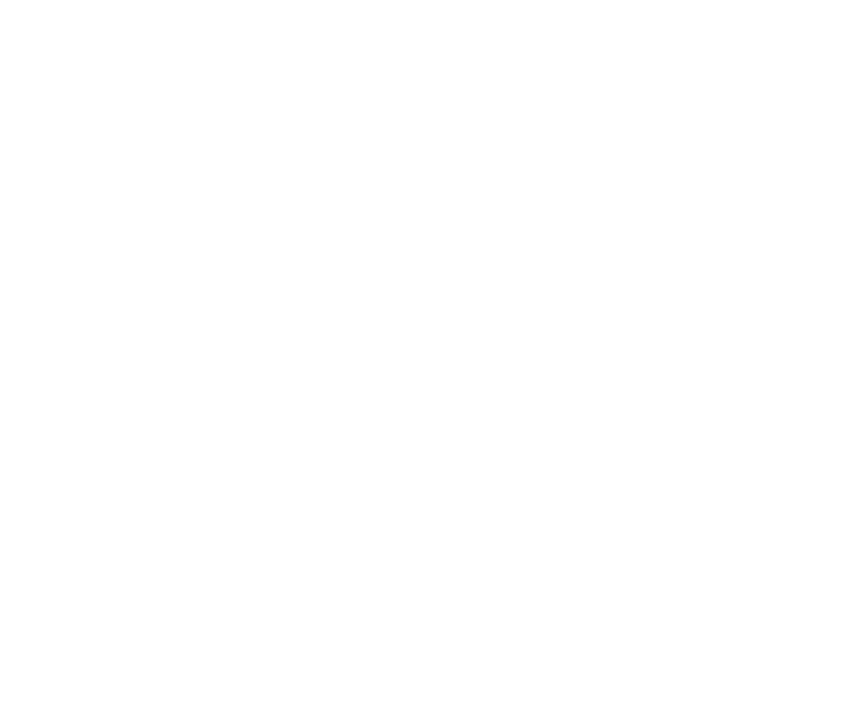
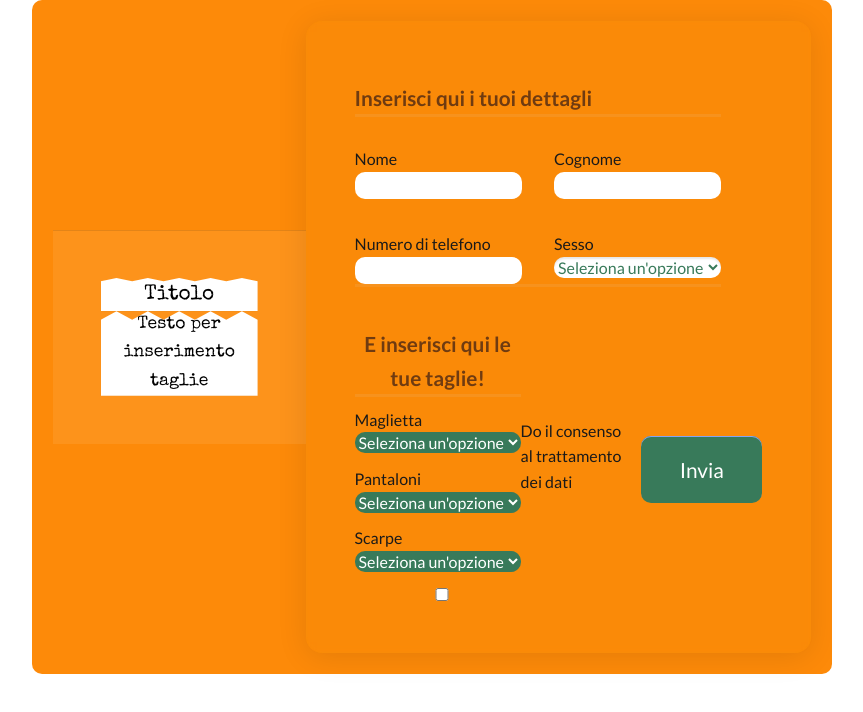
Before and after one commit to RyXkci/2mmshop-reg-clienti, a React (Vite) app: page /formdatival in a window 1280 px wide. Before the commit this address had no page. Shown: the top 712 px of the page, without its empty margins (208-1071 px from the left). Built offline with nearby package versions, Linux system fonts and the light colour scheme.

Commit message:
Added form validation using react-hook-form

```diff
--- a/package.json
+++ b/package.json
@@ -14,6 +14,7 @@
     "json-server": "^1.0.0-beta.1",
     "react": "^18.3.1",
     "react-dom": "^18.3.1",
+    "react-hook-form": "^7.53.0",
     "react-router-dom": "^6.26.0",
     "uuid": "^10.0.0"
   },
--- a/src/App.css
+++ b/src/App.css
@@ -6,6 +6,7 @@
     --primary-600: #e47902;
     --primary-700: #d16600;
 
+    --danger: #5a0000;
     --dark-900: #000000;
     --dark-700: hsl(0, 0%, 10%);
     --dark-600: hsl(0, 0%, 15%);
--- a/src/App.jsx
+++ b/src/App.jsx
@@ -8,6 +8,7 @@ import Basic from "./components/Basic";
 import Table from "./components/Table";
 import TanTable from "./components/TanTable";
 import DataForm from "./components/DataForm";
+import HookForm from "./components/HookForm";
 
 function App() {
 
@@ -26,6 +27,8 @@ function App() {
       />
       <Route path="/formdati" element={<DataForm />}
       />
+      <Route path="/formdatival" element={<HookForm />}
+      />
     </Routes>
     </BrowserRouter>
     </>
--- /dev/null
+++ b/src/components/HookForm.jsx
@@ -0,0 +1,235 @@
+import { useState } from "react";
+import { useForm } from "react-hook-form";
+
+import Success from "./Success";
+
+import "../stylesheets/form.css";
+
+export default function HookForm() {
+  const values = {
+    firstName: "",
+    lastName: "",
+    phoneNumber: "",
+    sex: "",
+    tShirtSize: "",
+    trouserSize: "",
+    shoeSize: "",
+    givenConsent: false,
+  };
+
+  const registerOptions = {
+    firstName: {
+      required: "Questo campo è obbligatorio",
+    },
+    lastName: {
+      required: "Questo campo è obbligatorio",
+    },
+    phoneNumber: {
+      required: "Questo campo è obbligatorio",
+      valueAsNumber: true,
+      validate: (value) => !isNaN(value) || "Inserisci un numero valido",
+    },
+    sex: {
+      required: "Seleziona un'opzione",
+    },
+    tShirtSize: {
+      required: "Seleziona un'opzione",
+    },
+    trouserSize: {
+      required: "Seleziona un'opzione",
+    },
+    shoeSize: {
+      required: "Seleziona un'opzione",
+    },
+    givenConsent: {
+      required: "Devi permetterci di utilizzare i tuoi dati",
+    },
+  };
+
+  const {
+    register,
+    control,
+    handleSubmit,
+    reset,
+    watch,
+    formState: { errors },
+  } = useForm({
+    defaultValues: values,
+  });
+
+  const submitData = (formData) => {
+    console.log(formData);
+  };
+
+  const [isSubmitted, setIsSubmitted] = useState(false);
+  return (
+    <main className="main">
+      <div className="form-container">
+        <section className="form-header">
+          <h1 className="form-title">Titolo</h1>
+          <p className="form-subtitle">Testo per inserimento taglie</p>
+        </section>
+
+        <form className="post-form" onSubmit={handleSubmit(submitData)}>
+          <article className="data-section has-bottom-border-shadow">
+            <h2 className="data-section__title has-bottom-border-shadow">
+              Inserisci qui i tuoi dettagli
+            </h2>
+            <div className="form-input">
+              <label htmlFor="firstname">Nome</label>
+              <input
+                type="text"
+                id="firstname"
+                name="firstName"
+                disabled={isSubmitted}
+                {...register("firstName", registerOptions.firstName)}
+              />
+              <div className="form-danger">
+                {errors?.firstName && errors.firstName.message}
+              </div>
+            </div>
+            <div className="form-input">
+              <label htmlFor="lastname">Cognome</label>
+              <input
+                type="text"
+                id="lastname"
+                name="lastName"
+                disabled={isSubmitted}
+                {...register("lastName", registerOptions.lastName)}
+              />
+              <div className="form-danger">
+                {errors?.lastName && errors.lastName.message}
+              </div>
+            </div>
+            <div className="form-input">
+              <label htmlFor="phone">Numero di telefono</label>
+              <input
+                type="input"
+                id="phone"
+                name="phoneNumber"
+                disabled={isSubmitted}
+                {...register("phoneNumber", registerOptions.phoneNumber)}
+              />
+
+              <div className="form-danger">
+                {errors?.phoneNumber && errors.phoneNumber.message}
+              </div>
+            </div>
+            <div className="form-dropdown dropdown-white">
+              <label htmlFor="sex">Sesso</label>
+              <select
+                className="form-dropdown has-inner-box-shadow"
+                id="sesso"
+                name="sesso"
+                disabled={isSubmitted}
+                {...register("sex", registerOptions.sex)}
+              >
+                <option value="">Seleziona un'opzione</option>
+                <option value="m">M</option>
+                <option value="f">F</option>
+              </select>
+              <div className="form-danger">
+                {errors?.sex && errors.sex.message}
+              </div>
+            </div>
+          </article>
+          <article className="sizes-section has-bottom-border">
+            <h1 className="sizes-section__title has-bottom-border-shadow">
+              E inserisci qui le tue taglie!
+            </h1>
+            <div className="form-dropdown">
+              <label htmlFor="tshirt">Maglietta</label>
+              <select
+                className="has-top-box-shadow"
+                id="maglietta"
+                name="tShirtSize"
+                disabled={isSubmitted}
+                {...register("tShirtSize", registerOptions.tShirtSize)}
+              >
+                <option value="">Seleziona un'opzione</option>
+                <option value="xxs">XXS</option>
+                <option value="xs">XS</option>
+                <option value="s">S</option>
+                <option value="m">M</option>
+                <option value="l">L</option>
+                <option value="xl">XL</option>
+                <option value="xxl">XXL</option>
+              </select>
+              <div className="form-danger">
+                {errors?.tShirtSize && errors.tShirtSize.message}
+              </div>
+            </div>
+            <div className="form-dropdown">
+              <label htmlFor="pantaloni">Pantaloni</label>
+              <select
+                className="has-top-box-shadow"
+                id="pantaloni"
+                name="trouserSize"
+                disabled={isSubmitted}
+                {...register("trouserSize", registerOptions.trouserSize)}
+              >
+                <option value="">Seleziona un'opzione</option>
+                <option value="38">38</option>
+                <option value="40">40</option>
+                <option value="42">42</option>
+                <option value="44">44</option>
+                <option value="46">46</option>
+                <option value="48">48</option>
+                <option value="50">50</option>
+                <option value="52">52</option>
+                <option value="54">54</option>
+                <option value="56">56</option>
+                <option value="58">58</option>
+              </select>
+              <div className="form-danger">
+                {errors?.trouserSize && errors.trouserSize.message}
+              </div>
+            </div>
+            <div className="form-dropdown">
+              <label htmlFor="scarpe">Scarpe</label>
+              <select
+                className="has-top-box-shadow"
+                id="scarpe"
+                name="shoeSize"
+                disabled={isSubmitted}
+                {...register("shoeSize", registerOptions.shoeSize)}
+              >
+                <option value="">Seleziona un'opzione</option>
+                <option value="36">36</option>
+                <option value="37">37</option>
+                <option value="38">38</option>
+                <option value="40">40</option>
+                <option value="42">42</option>
+                <option value="44">44</option>
+                <option value="46">46</option>
+              </select>
+              <div className="form-danger">
+                {errors?.shoeSize && errors.shoeSize.message}
+              </div>
+            </div>
+          </article>
+          <label htmlFor="consent">
+            Do il consenso al trattamento dei dati
+          </label>
+          <input
+            id="consent"
+            type="checkbox"
+            name="givenConsent"
+            disabled={isSubmitted}
+            {...register("givenConsent", registerOptions.givenConsent)}
+          />
+          <div className="form-danger">
+            {errors?.givenConsent && errors.givenConsent.message}
+          </div>
+          <button
+            type="submit"
+            disabled={isSubmitted}
+            className=" form-button has-top-border-shadow"
+          >
+            Invia
+          </button>
+        </form>
+      </div>
+    </main>
+  );
+}
--- a/src/stylesheets/form.css
+++ b/src/stylesheets/form.css
@@ -3,7 +3,7 @@
     font-family: "Special Elite", system-ui;
     font-weight: 400;
     font-style: normal;
-    font-size: 2.3rem;
+    font-size: 2rem;
     text-align:center;
     box-shadow: 0 4px 6px rgba(0, 0, 0, 0.1);
     clip-path: polygon(0% 10%, 10% 0%, 20% 10%, 30% 0%, 40% 10%, 50% 0%,
@@ -17,7 +17,7 @@
     font-family: "Special Elite", system-ui;
     font-weight: 400;
     font-style: normal;
-    font-size: 1.5rem;
+    font-size: 1.3rem;
     text-align:center;
     box-shadow: 0 4px 6px rgba(0, 0, 0, 0.1);
     clip-path: polygon(0% 10%, 10% 0%, 20% 10%, 30% 0%, 40% 10%, 50% 0%,
@@ -34,6 +34,12 @@
     color: var(--primary-300);
 }
 
+.form-danger {
+    font-size: .8rem;
+    color: var(--danger);
+    text-transform: uppercase;
+    font-weight:bold;
+}
 
 
 
```
Also changed, not shown: src/stylesheets/success.css (line endings or trailing spaces), 1 other file (tests, documents, lock files or other folders).
